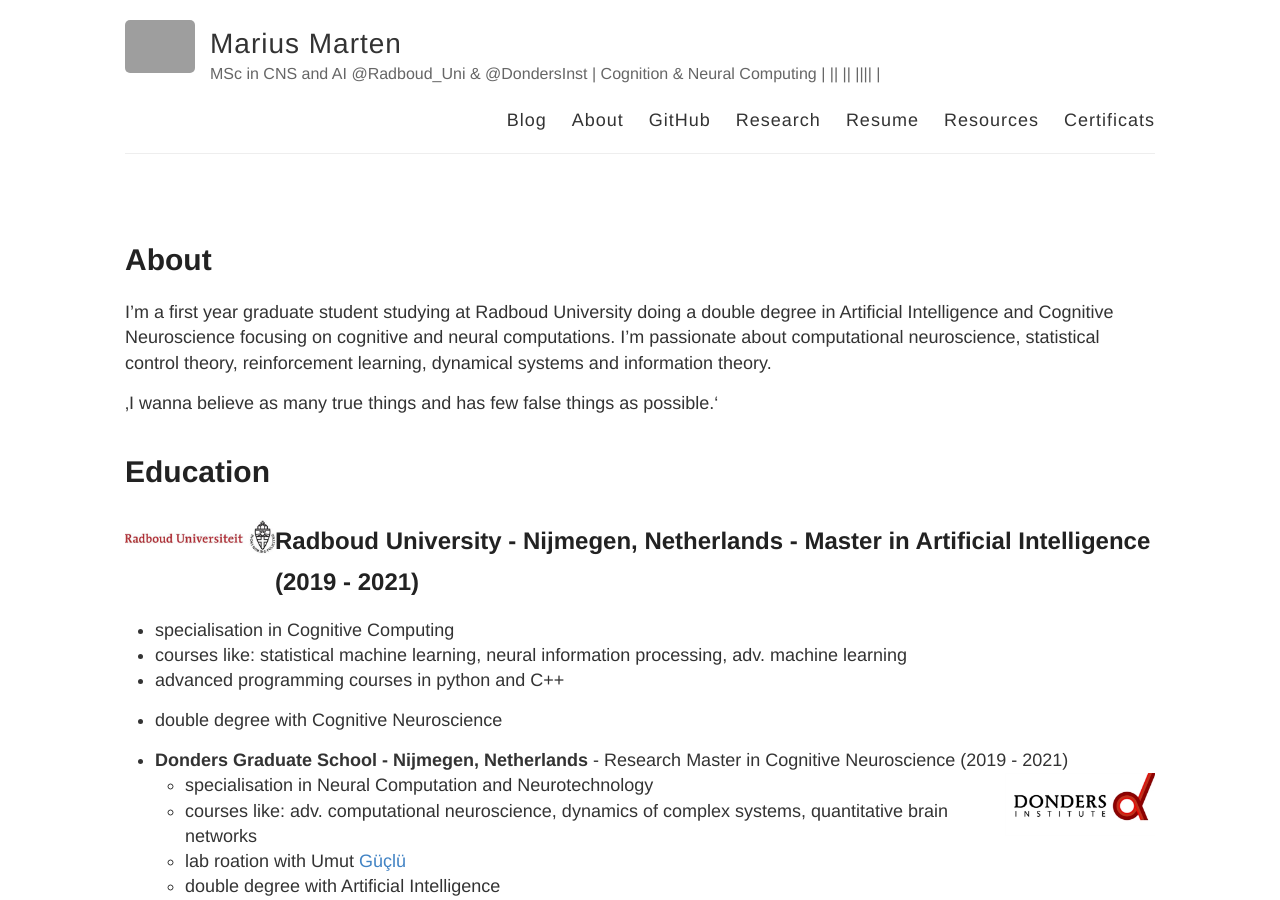
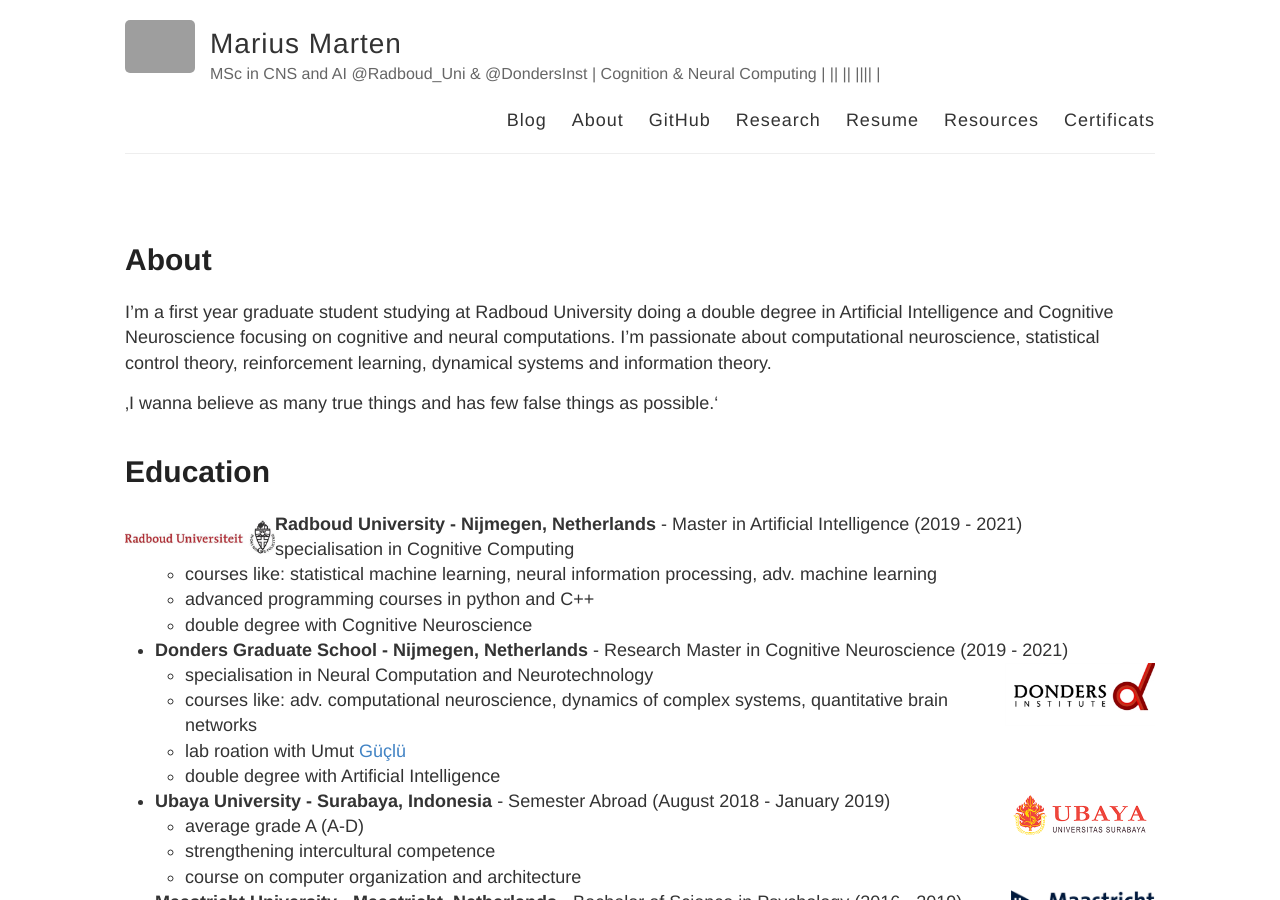
Before and after one commit to Mariusmarten/mariusmarten.github.io, a Jekyll site: the page built from about.md, in a window 1280 px wide and 900 px high. Built offline with Jekyll 4.4.1, drawn with Linux system fonts in a browser that asks for light colours; grey boxes are pictures that could not be loaded.

```diff
--- a/about.md
+++ b/about.md
@@ -12,7 +12,8 @@ I'm a first year graduate student studying at Radboud University doing a double
 # Education
 
 <img align="left" src="/assets/radboud _logo.jpg" width="150">
-## Radboud University - Nijmegen, Netherlands - Master in Artificial Intelligence (2019 - 2021)
+
+* **Radboud University - Nijmegen, Netherlands** - Master in Artificial Intelligence (2019 - 2021)
   - specialisation in Cognitive Computing
   - courses like: statistical machine learning, neural information processing, adv. machine learning
   - advanced programming courses in python and C++
```
